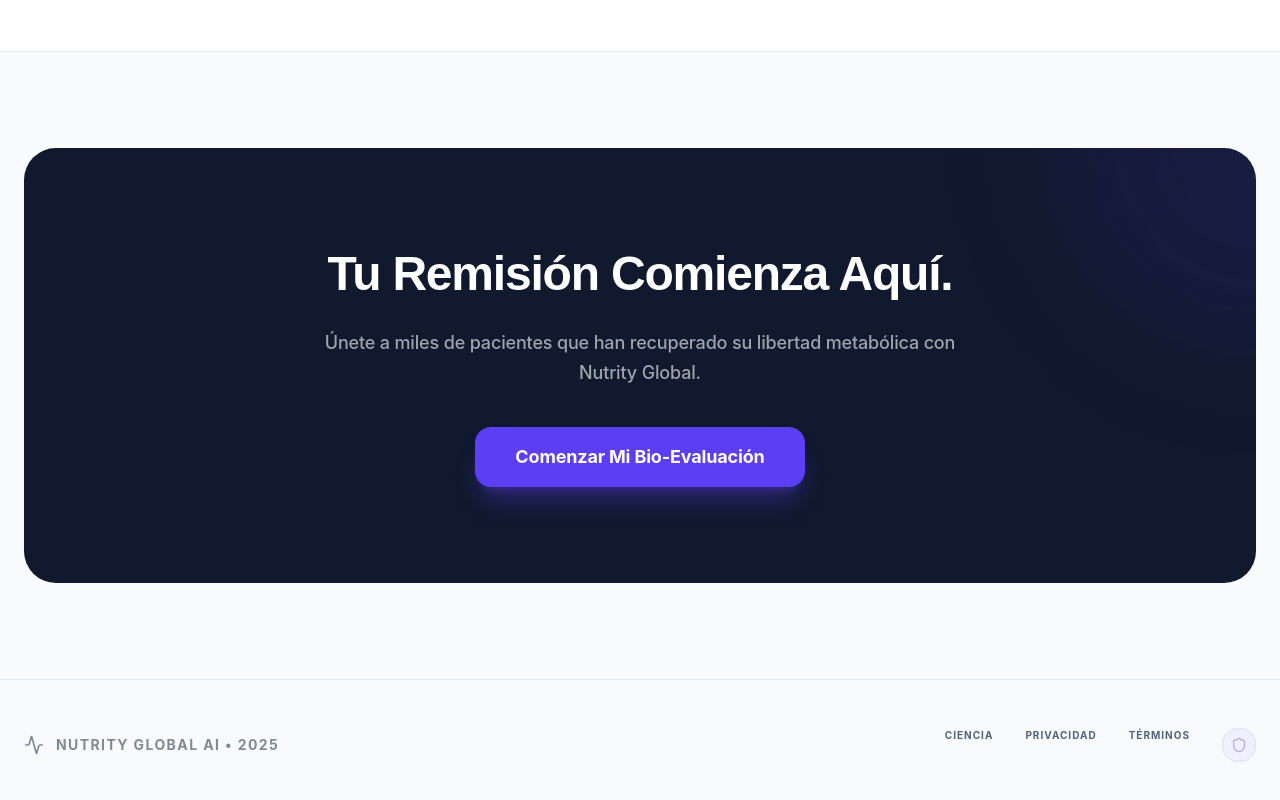
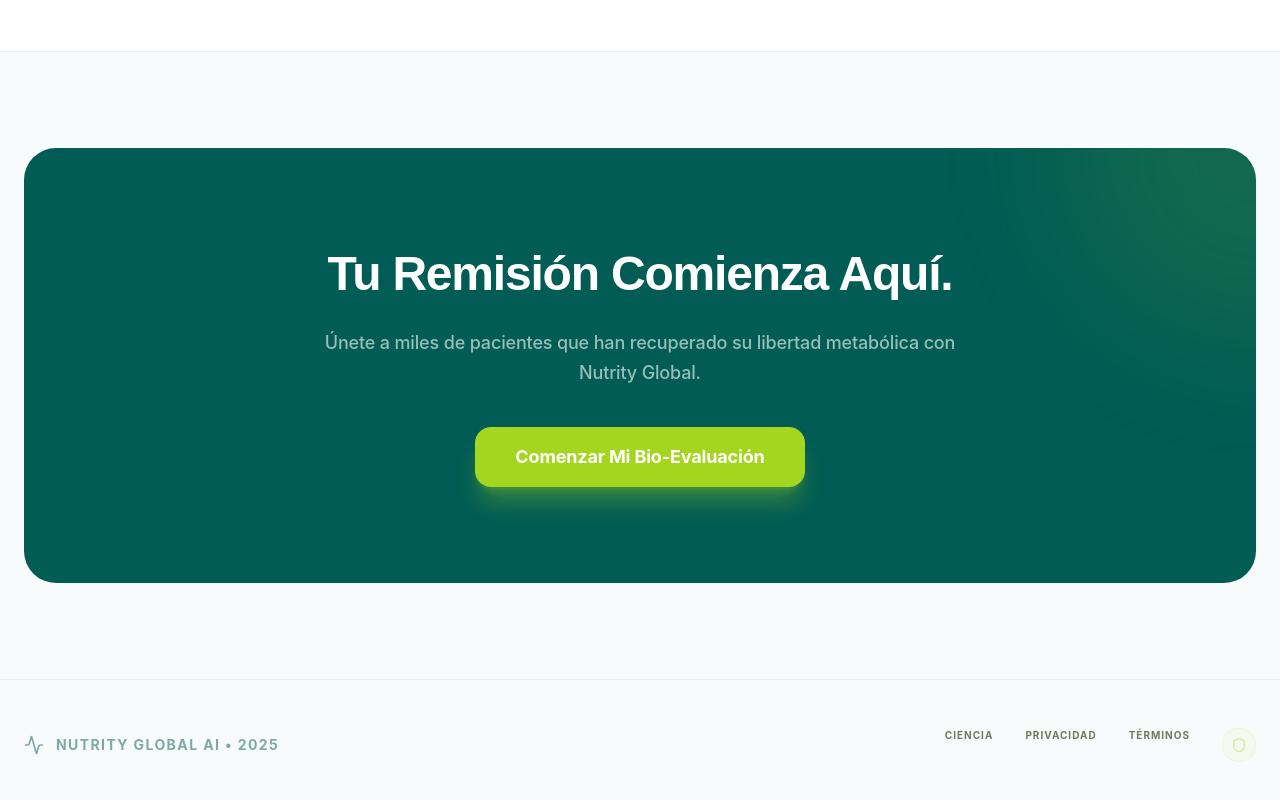
Before and after one commit to biovital365-rgb/nutrityglobal, a React (Vite) app: page / in a window 1280 px wide. Shown: the part 1229-2029 px from the top of the page. Built offline with nearby package versions, Linux system fonts and the light colour scheme; no server answers.

Commit message:
style: update palette to Nature Biotech (Teal & Lime) based on image

```diff
--- a/src/components/NutrityOnboarding.tsx
+++ b/src/components/NutrityOnboarding.tsx
@@ -220,7 +220,7 @@ export function NutrityOnboarding({ onComplete, onBack, onAuthClick }: Onboardin
                             <button
                                 onClick={handleNext}
                                 disabled={(step === 1 && !formData.name) || (step === 4 && !formData.interest) || isSyncing}
-                                className="flex-1 bg-nutrity-accent text-white py-4 rounded-xl font-bold flex items-center justify-center gap-2 shadow-lg hover:bg-indigo-600 transition-all active:scale-[0.98] disabled:opacity-40"
+                                className="flex-1 bg-nutrity-accent text-white py-4 rounded-xl font-bold flex items-center justify-center gap-2 shadow-lg hover:opacity-90 transition-all active:scale-[0.98] disabled:opacity-40"
                             >
                                 {isSyncing ? (
                                     <span className="animate-pulse">Sincronizando...</span>
--- a/src/index.css
+++ b/src/index.css
@@ -4,14 +4,15 @@
   --font-display: "Plus Jakarta Sans", "Outfit", sans-serif;
   --font-body: "Inter", sans-serif;
 
-  /* Nutrity Global "Clinical Tech" V3 Palette */
-  --color-nutrity-primary: hsl(222, 47%, 12%);
-  --color-nutrity-accent: hsl(250, 89%, 60%);
-  --color-nutrity-success: hsl(160, 84%, 39%);
-  --color-nutrity-bg: hsl(210, 40%, 98%);
-  --color-nutrity-surface: hsl(0, 0%, 100%);
-  --color-nutrity-gray-text: hsl(215, 25%, 40%);
-  --color-nutrity-border: hsl(214, 32%, 91%);
+  /* Nutrity Global "Nature Biotech" Palette - Derived from Image */
+  --color-nutrity-primary: hsl(175, 100%, 18%); /* Intense Dark Teal */
+  --color-nutrity-accent: hsl(76, 75%, 48%);   /* Vibrant Lime/Sage */
+  --color-nutrity-success: hsl(155, 65%, 42%);  /* Emerald Leaf */
+  --color-nutrity-bg: hsl(175, 30%, 98%);       /* Very Light Mint Mist */
+  --color-nutrity-surface: hsl(0, 0%, 100%);    /* Pure Surface */
+  --color-nutrity-gray-text: hsl(94, 15%, 42%); /* Sage Grey Text */
+  --color-nutrity-border: hsl(175, 20%, 92%);   /* Subtle Teal Border */
+  --color-nutrity-highlight: hsl(64, 100%, 50%); /* Bright Yellow Spike */
 
   --radius-xl: 16px;
   --radius-lg: 12px;
```
